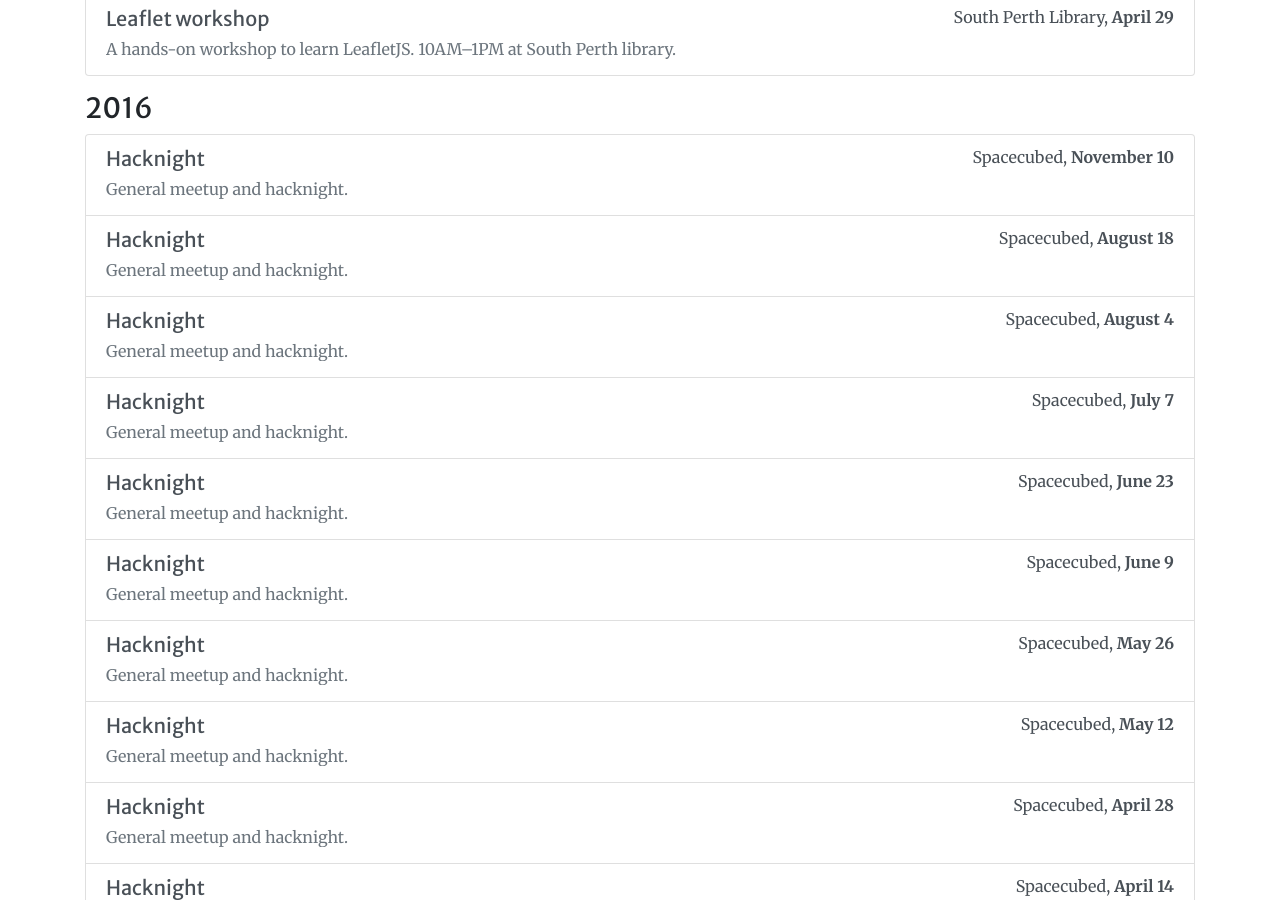
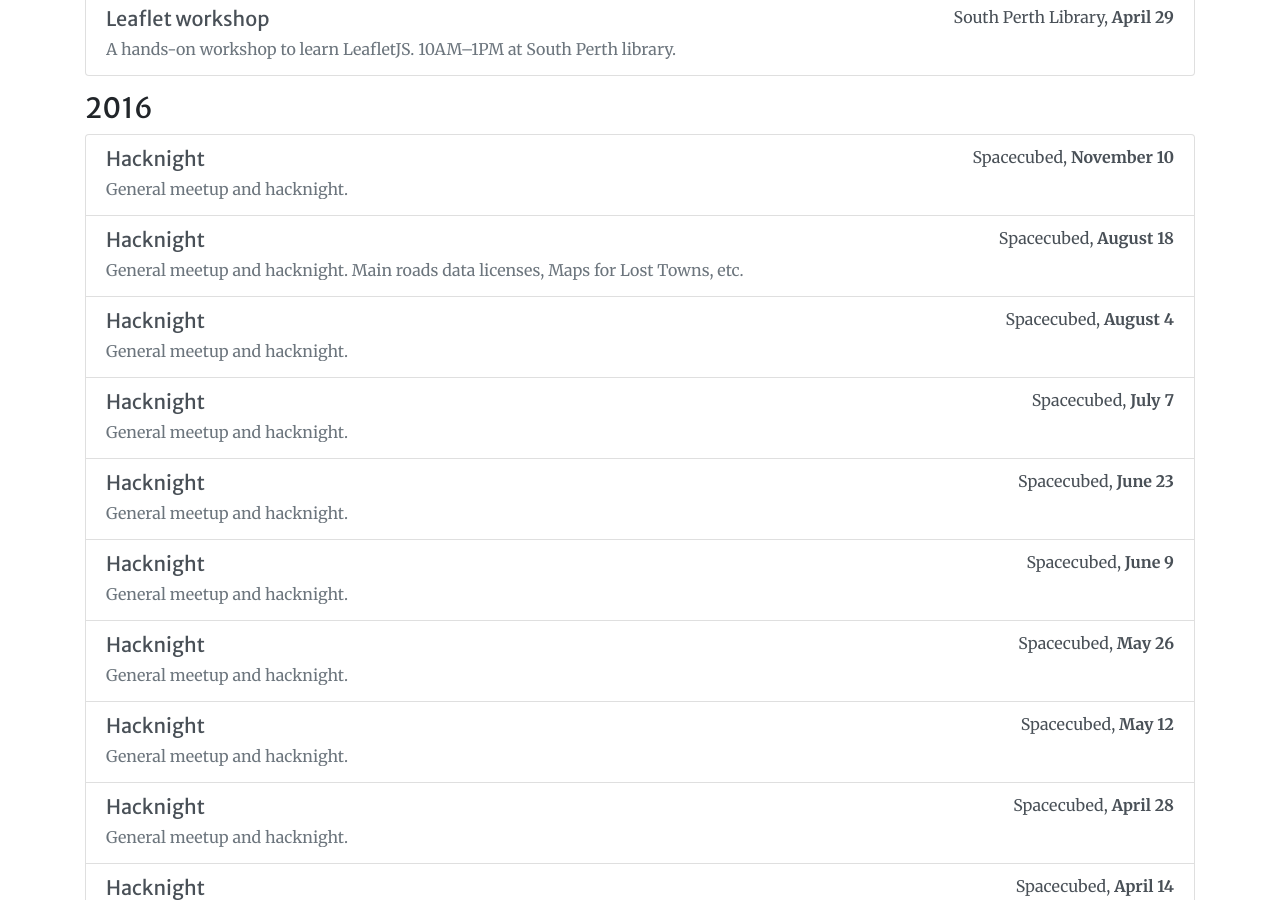
Before and after one commit to geogeeks-au/geogeeks-au.github.io, a Jekyll site: the page built from events.md, in a window 1280 px wide and 900 px high, scrolled down 5071 px. Built offline with Jekyll 4.4.1, drawn with Linux system fonts in a browser that asks for light colours; comment, search, counter and statistics services are not loaded.

Commit message:
Update 0818_hacknight.md

```diff
--- a/2016/0818_hacknight.md
+++ b/2016/0818_hacknight.md
@@ -11,4 +11,4 @@ location:
 homepage: false
 ---
 
-General meetup and hacknight.
+General meetup and hacknight. Main roads data licenses, Maps for Lost Towns, etc.
```
